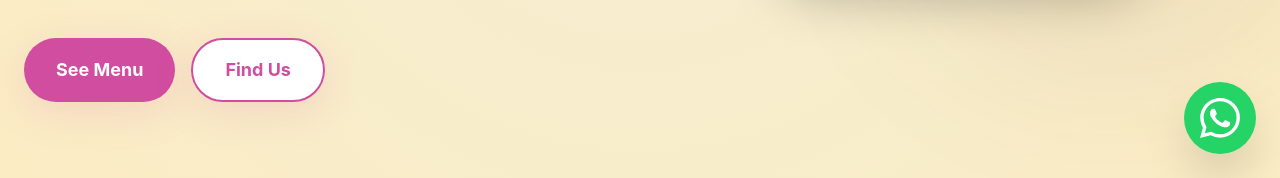
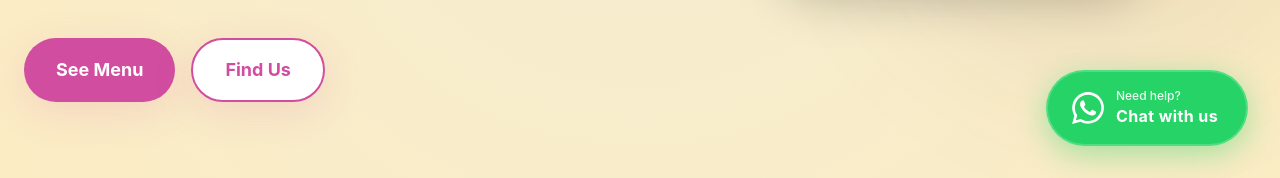
Before and after one commit to AD700-cam/Be-chill, a React (Vite) app: page / in a window 1280 px wide. Shown: the part 622-800 px from the top of the page. Built offline with nearby package versions, Linux system fonts and the light colour scheme.

Commit message:
Redesign WhatsApp button to a standard pill format

```diff
--- a/src/components/WhatsAppButton.tsx
+++ b/src/components/WhatsAppButton.tsx
@@ -5,26 +5,31 @@ export default function WhatsAppButton() {
     const whatsappUrl = `https://wa.me/${phoneNumber}?text=${encodeURIComponent(message)}`;
 
     return (
+        <div className="fixed bottom-6 right-6 md:bottom-8 md:right-8 z-[100] flex flex-col items-end gap-2">
+            {/* Optional subtle ping effect behind the button */}
+            <div className="absolute inset-0 -z-10 animate-ping rounded-full bg-[#25D366] opacity-30"></div>
+
             <a
                 href={whatsappUrl}
                 target="_blank"
                 rel="noopener noreferrer"
-            className="fixed bottom-6 right-6 z-[100] bg-[#25D366] text-white p-3 lg:p-4 rounded-full shadow-2xl hover:scale-110 hover:shadow-brand transition-all duration-300 flex items-center justify-center group"
+                className="group flex items-center gap-3 bg-[#25D366] text-white px-5 py-3 md:px-6 md:py-4 rounded-full shadow-[0_8px_30px_rgba(37,211,102,0.4)] hover:shadow-[0_8px_40px_rgba(37,211,102,0.6)] hover:-translate-y-1 transition-all duration-300 border-2 border-white/20"
                 aria-label="Contact us on WhatsApp"
             >
                 <svg
                     xmlns="http://www.w3.org/2000/svg"
                     viewBox="0 0 24 24"
                     fill="currentColor"
-                className="w-8 h-8 lg:w-10 lg:h-10"
+                    className="w-7 h-7 md:w-8 md:h-8"
                 >
                     <path d="M17.472 14.382c-.297-.149-1.758-.867-2.03-.967-.273-.099-.471-.148-.67.15-.197.297-.767.966-.94 1.164-.173.199-.347.223-.644.075-.297-.15-1.255-.463-2.39-1.475-.883-.788-1.48-1.761-1.653-2.059-.173-.297-.018-.458.13-.606.134-.133.298-.347.446-.52.149-.174.198-.298.298-.497.099-.198.05-.371-.025-.52-.075-.149-.669-1.612-.916-2.207-.242-.579-.487-.5-.669-.51a12.8 12.8 0 0 0-.57-.01c-.198 0-.52.074-.792.372-.272.297-1.04 1.016-1.04 2.479 0 1.462 1.065 2.875 1.213 3.074.149.198 2.096 3.2 5.077 4.487.709.306 1.262.489 1.694.625.712.227 1.36.195 1.871.118.571-.085 1.758-.719 2.006-1.413.248-.694.248-1.289.173-1.413-.074-.124-.272-.198-.57-.347m-5.421 7.403h-.004a9.87 9.87 0 0 1-5.031-1.378l-.361-.214-3.741.982.998-3.648-.235-.374a9.86 9.86 0 0 1-1.51-5.26c.001-5.45 4.436-9.884 9.888-9.884 2.64 0 5.122 1.03 6.988 2.898a9.825 9.825 0 0 1 2.893 6.994c-.003 5.45-4.437 9.884-9.885 9.884m8.413-18.297A11.815 11.815 0 0 0 12.05 0C5.495 0 .16 5.335.157 11.892c0 2.096.547 4.142 1.588 5.945L.057 24l6.305-1.654a11.882 11.882 0 0 0 5.683 1.448h.005c6.554 0 11.89-5.335 11.893-11.893a11.821 11.821 0 0 0-3.48-8.413Z" />
                 </svg>
 
-            {/* Tooltip on hover */}
-            <span className="absolute right-full mr-4 bg-white text-brand-brown px-4 py-2 rounded-xl text-sm font-bold shadow-xl opacity-0 group-hover:opacity-100 transition-opacity duration-300 pointer-events-none whitespace-nowrap">
-                Chat with us!
-            </span>
+                <div className="flex flex-col items-start leading-tight pr-1">
+                    <span className="text-[10px] md:text-xs font-medium text-white/90">Need help?</span>
+                    <span className="text-sm md:text-base font-bold tracking-wide">Chat with us</span>
+                </div>
             </a>
+        </div>
     );
 }
```
Lines whose indentation alone changed are shown as unchanged.
